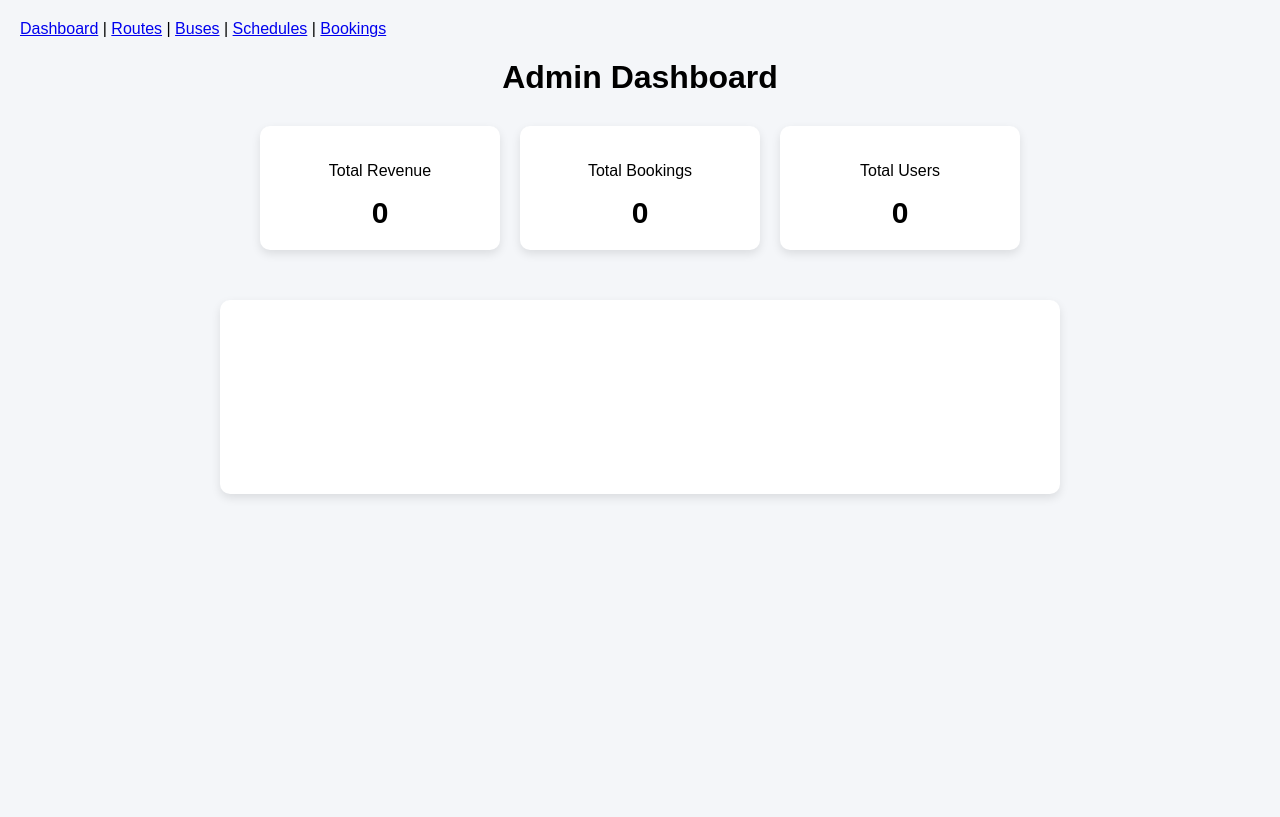
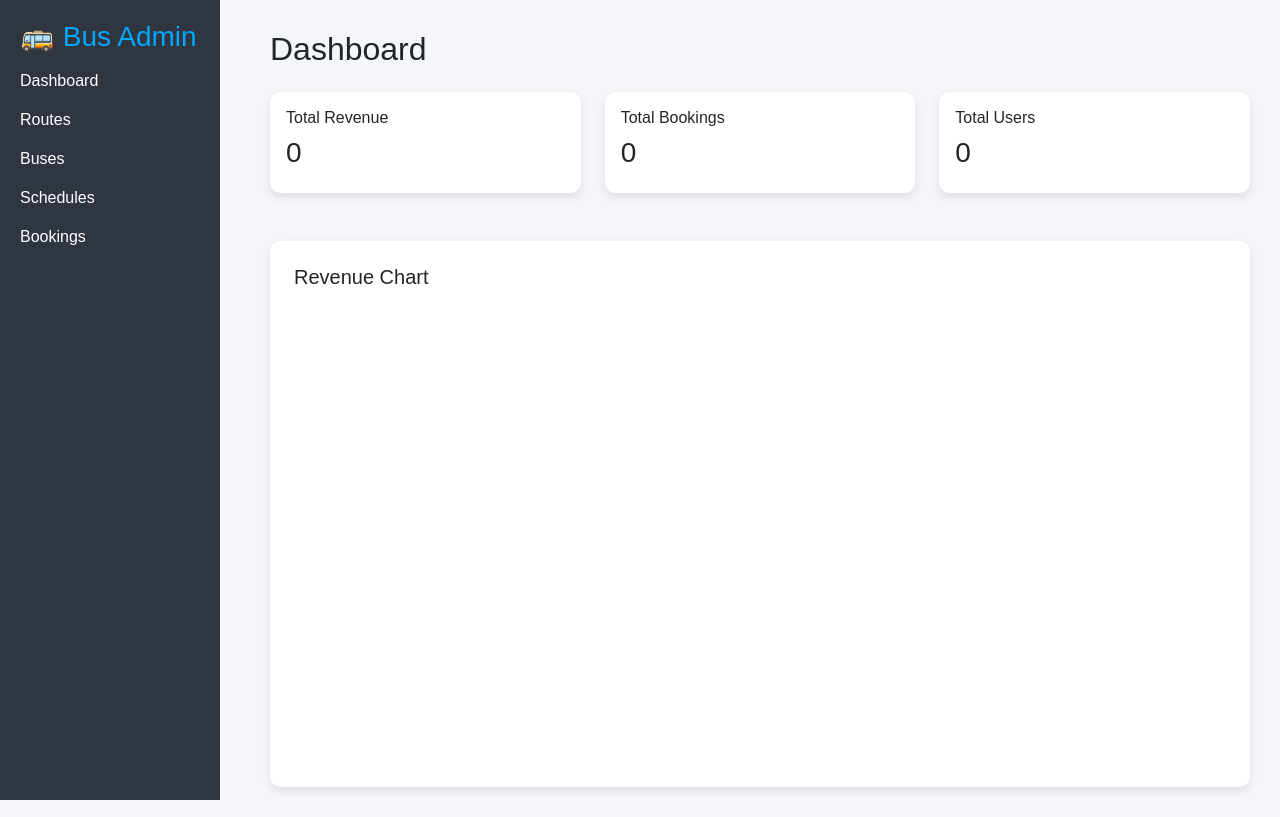
Before and after one commit to suaiimo22/bus-booking, a website: page public/admin-dashboard.html in a window 1280 px wide. Drawn offline with nearby package versions, Linux system fonts and the light colour scheme; no server answers.

Commit message:
fix admin dashboard ui

```diff
--- a/public/admin-dashboard.html
+++ b/public/admin-dashboard.html
@@ -1,49 +1,47 @@
 <!DOCTYPE html>
 <html>
 <head>
+
 <title>Admin Dashboard</title>
 
+<link rel="stylesheet" href="https://cdn.jsdelivr.net/npm/bootstrap@5.3.2/dist/css/bootstrap.min.css">
 <script src="https://cdn.jsdelivr.net/npm/chart.js"></script>
 
 <style>
 
 body{
-font-family:Arial;
 background:#f4f6f9;
 margin:0;
+font-family:Arial;
+}
+
+.sidebar{
+width:220px;
+height:100vh;
+background:#2f3640;
+color:white;
+position:fixed;
 padding:20px;
 }
 
-h1{
-text-align:center;
+.sidebar h3{
+color:#00a8ff;
 }
 
-.cards{
-display:flex;
-gap:20px;
-margin-top:30px;
-justify-content:center;
+.sidebar a{
+display:block;
+color:white;
+text-decoration:none;
+margin:15px 0;
+}
+
+.main{
+margin-left:240px;
+padding:30px;
 }
 
 .card{
-background:white;
-padding:20px;
-border-radius:10px;
-width:200px;
-text-align:center;
-box-shadow:0 4px 10px rgba(0,0,0,0.1);
-}
-
-.card h2{
-margin:0;
-font-size:30px;
-}
-
-.chart-container{
-width:800px;
-margin:50px auto;
-background:white;
-padding:20px;
+border:none;
 border-radius:10px;
 box-shadow:0 4px 10px rgba(0,0,0,0.1);
 }
@@ -54,39 +52,55 @@ box-shadow:0 4px 10px rgba(0,0,0,0.1);
 
 <body>
 
-<div style="margin-bottom:20px">
+<div class="sidebar">
 
-<a href="admin-dashboard.html">Dashboard</a> |
-<a href="admin-routes.html">Routes</a> |
-<a href="admin-buses.html">Buses</a> |
-<a href="admin-schedules.html">Schedules</a> |
+<h3>🚌 Bus Admin</h3>
+
+<a href="admin-dashboard.html">Dashboard</a>
+<a href="admin-routes.html">Routes</a>
+<a href="admin-buses.html">Buses</a>
+<a href="admin-schedules.html">Schedules</a>
 <a href="admin-bookings.html">Bookings</a>
 
 </div>
 
-<h1>Admin Dashboard</h1>
+<div class="main">
 
-<div class="cards">
+<h2>Dashboard</h2>
 
-<div class="card">
-<p>Total Revenue</p>
-<h2 id="revenue">0</h2>
+<div class="row mt-4">
+
+<div class="col-md-4">
+<div class="card p-3">
+<h6>Total Revenue</h6>
+<h3 id="revenue">0</h3>
+</div>
 </div>
 
-<div class="card">
-<p>Total Bookings</p>
-<h2 id="bookings">0</h2>
+<div class="col-md-4">
+<div class="card p-3">
+<h6>Total Bookings</h6>
+<h3 id="bookings">0</h3>
+</div>
 </div>
 
-<div class="card">
-<p>Total Users</p>
-<h2 id="users">0</h2>
+<div class="col-md-4">
+<div class="card p-3">
+<h6>Total Users</h6>
+<h3 id="users">0</h3>
+</div>
 </div>
 
 </div>
 
-<div class="chart-container">
-<canvas id="revenueChart"></canvas>
+<div class="card mt-5 p-4">
+
+<h5>Revenue Chart</h5>
+
+<canvas id="chart"></canvas>
+
+</div>
+
 </div>
 
 <script>
@@ -107,9 +121,7 @@ async function loadChart(){
 const res=await fetch("/admin/revenue-chart");
 const data=await res.json();
 
-const ctx=document.getElementById("revenueChart");
-
-new Chart(ctx,{
+new Chart(document.getElementById("chart"),{
 type:"bar",
 data:{
 labels:data.labels,
```
